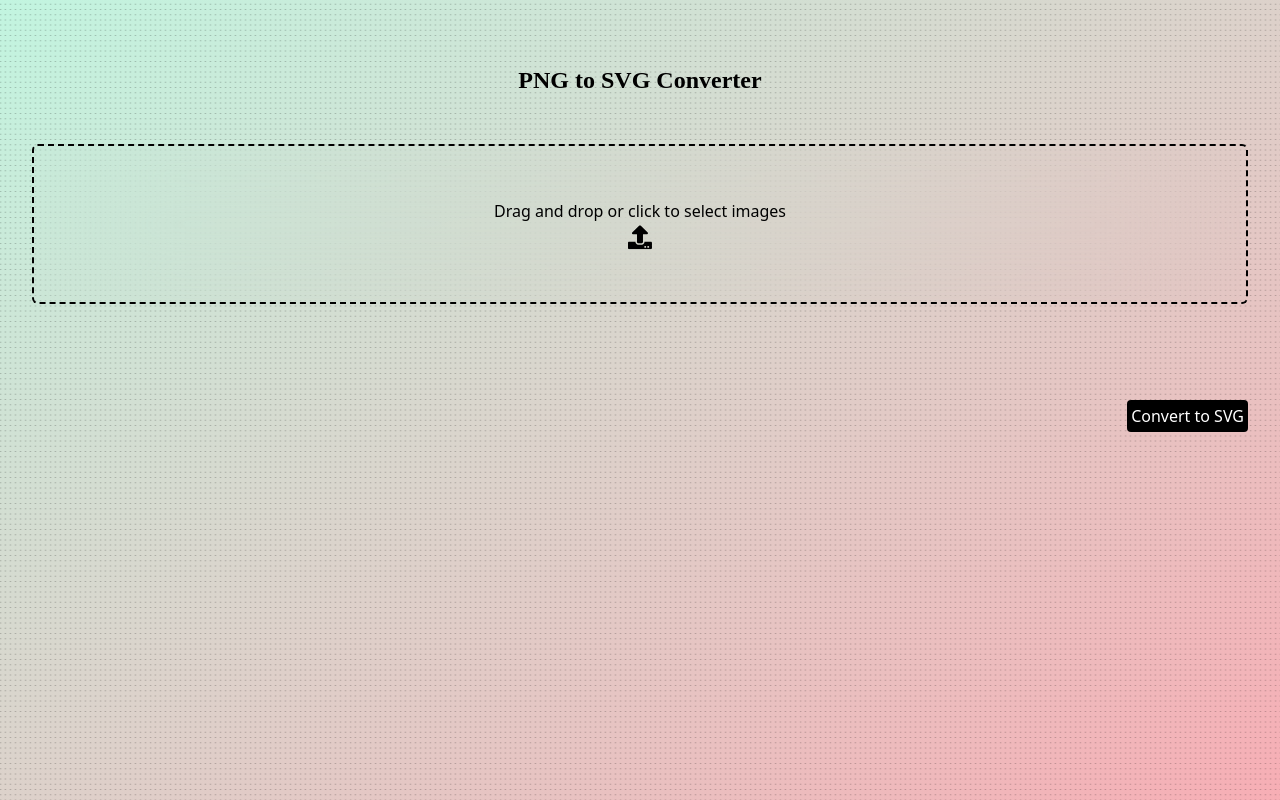
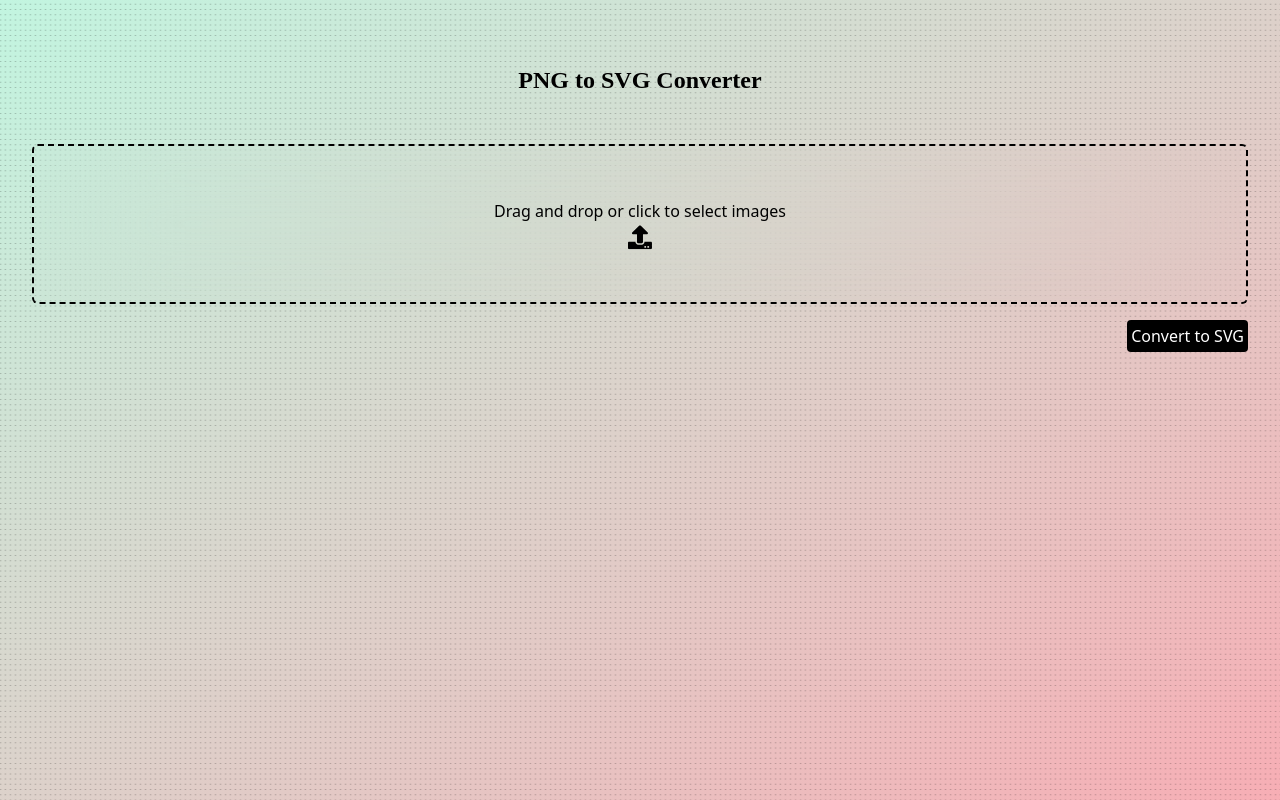
Before and after one commit to TraceOfHumanity/png-to-svg-convertor, a React (Vite) app: page / in a window 1280 px wide. Built offline with nearby package versions, Linux system fonts and the light colour scheme; a web font is replaced by a local one.

Commit message:
Refactor App component and add new components for better code organization

```diff
--- a/src/App.tsx
+++ b/src/App.tsx
@@ -1,90 +1,24 @@
-import { useState } from "react";
-import { trace } from "potrace";
-import JSZip from "jszip";
+import { Title } from "./components/Title";
+import { InputFiles } from "./components/InputFiles";
+import { PngImagesList } from "./components/PngImagesList";
+import { SvgImagesList } from "./components/SvgImagesList";
+import { ActionButtons } from "./components/ActionButtons";
+import { Loader } from "./components/Loader";
+import { useConvertor } from "./useConvertor";
 import { MainContainer } from "./components/MainContainer";
-import { Title } from "./components/Title";
-import { FaUpload } from "react-icons/fa";
-
 function App() {
-  const [images, setImages] = useState<{ name: string; data: string }[]>([]);
-  const [svgs, setSvgs] = useState<{ name: string; data: string }[]>([]);
-
-  const handleImageUpload = (event: React.ChangeEvent<HTMLInputElement>) => {
-    const files = event.target.files;
-    if (files) {
-      const newImages: { name: string; data: string }[] = [];
-      Array.from(files).forEach((file) => {
-        const reader = new FileReader();
-        reader.onload = (e) => {
-          newImages.push({ name: file.name, data: e.target?.result as string });
-          if (newImages.length === files.length) {
-            setImages((prevImages) => [...prevImages, ...newImages]);
-          }
-        };
-        reader.readAsDataURL(file);
-      });
-    }
-  };
-
-  const convertToSvg = async () => {
-    const newSvgs: { name: string; data: string }[] = [];
-    for (const img of images) {
-      const svgString = await new Promise<string>((resolve, reject) => {
-        trace(img.data, (err, svg) => {
-          if (err) reject(err);
-          else resolve(svg);
-        });
-      });
-      newSvgs.push({ name: img.name.replace(/\.png$/, ".svg"), data: svgString });
-    }
-    setSvgs(newSvgs);
-  };
-
-  const downloadAllSvgs = () => {
-    const zip = new JSZip();
-    svgs.forEach(({ name, data }) => {
-      zip.file(name, data);
-    });
-    zip.generateAsync({ type: "blob" }).then((content) => {
-      const url = URL.createObjectURL(content);
-      const a = document.createElement("a");
-      a.href = url;
-      a.download = "converted_svgs.zip";
-      document.body.appendChild(a);
-      a.click();
-      document.body.removeChild(a);
-      URL.revokeObjectURL(url);
-    });
-  };
+  const { images, svgs, isLoading, handleImageUpload, convertToSvg, downloadAllSvgs } = useConvertor();
 
   return (
     <MainContainer>
       <Title />
-      <div className="border-2 w-full min-h-40 border-dashed border-mainText backdrop-blur-3xl rounded-md hover:bg-slate-950/5 duration-200 relative">
-        <input className="w-full h-full opacity-0" type="file" accept="image/png" multiple onChange={handleImageUpload} />
-        <div className="text-mainText text-center absolute top-1/2 left-1/2 -translate-x-1/2 -translate-y-1/2 pointer-events-none">
-          <p>Drag and drop or click to select images</p>
-          <FaUpload className="text-2xl inline-block" />
-        </div>
+      <InputFiles handleImageUpload={handleImageUpload} />
+      <ActionButtons images={images} svgs={svgs} convertToSvg={convertToSvg} downloadAllSvgs={downloadAllSvgs} />
+      <div className="grid grid-cols-2 gap-4">
+        <PngImagesList images={images} />
+        {svgs.length > 0 && <SvgImagesList svgs={svgs} />}
       </div>
-      <div className="grid grid-cols-1 md:grid-cols-2 gap-4 lg:grid-cols-3 pb-5 md:pb-16">
-        {images.map((img, index) => (
-          <div key={index} className="flex flex-col gap-2 relative group border border-black rounded-md p-1 backdrop-blur">
-            <img className="mx-auto" src={img.data} alt={img.name} width={200} />
-            <p>{img.name}</p>
-          </div>
-        ))}
-      </div>
-      <button className="flex items-center gap-2 w-fit ml-auto bg-black text-white rounded p-1" onClick={convertToSvg} disabled={images.length === 0}>Convert to SVG</button>
-      {svgs.length > 0 && <button className="flex items-center gap-2 w-fit ml-auto bg-black text-white rounded p-1" onClick={downloadAllSvgs}>Download All SVGs</button>}
-      <div className="grid grid-cols-1 md:grid-cols-2 gap-4 lg:grid-cols-3 pb-5 md:pb-16">
-        {svgs.map((svg, index) => (
-          <div key={index} className="flex flex-col gap-2 relative group border border-black rounded-md p-1 backdrop-blur">
-            <div className="w-full h-full [&_svg]:w-full [&_svg]:h-full"  dangerouslySetInnerHTML={{ __html: svg.data }} />
-            <p>{svg.name}</p>
-          </div>
-        ))}
-      </div>
+      {<Loader isLoading={isLoading} />}
     </MainContainer>
   );
 }
--- /dev/null
+++ b/src/components/ActionButtons.tsx
@@ -0,0 +1,15 @@
+
+interface ActionButtonsProps {
+  images: { name: string; data: string }[];
+  svgs: { name: string; data: string }[];
+  convertToSvg: () => void;
+  downloadAllSvgs: () => void;
+}
+export const ActionButtons = ({ images, svgs, convertToSvg, downloadAllSvgs }: ActionButtonsProps) => {
+  return (
+    <div className="flex items-center gap-2 w-fit ml-auto">
+      <button className="flex items-center gap-2 w-fit ml-auto bg-black text-white rounded p-1" onClick={convertToSvg} disabled={images.length === 0}>Convert to SVG</button>
+      {svgs.length > 0 && <button className="flex items-center gap-2 w-fit ml-auto bg-black text-white rounded p-1" onClick={downloadAllSvgs}>Download All SVGs</button>}
+    </div>
+  )
+}
--- /dev/null
+++ b/src/components/InputFiles.tsx
@@ -0,0 +1,17 @@
+import { FaUpload } from "react-icons/fa"
+
+interface InputFilesProps {
+  handleImageUpload: (event: React.ChangeEvent<HTMLInputElement>) => void;
+}
+
+export const InputFiles = ({ handleImageUpload }: InputFilesProps) => {
+  return (
+    <div className="border-2 w-full min-h-40 border-dashed border-mainText backdrop-blur-3xl rounded-md hover:bg-slate-950/5 duration-200 relative">
+    <input className="w-full h-full opacity-0" type="file" accept="image/png" multiple onChange={handleImageUpload} />
+    <div className="text-mainText text-center absolute top-1/2 left-1/2 -translate-x-1/2 -translate-y-1/2 pointer-events-none">
+      <p>Drag and drop or click to select images</p>
+      <FaUpload className="text-2xl inline-block" />
+    </div>
+  </div>
+  )
+}
--- /dev/null
+++ b/src/components/Loader.tsx
@@ -0,0 +1,12 @@
+interface LoaderProps {
+  isLoading: boolean;
+}
+
+export const Loader = ({ isLoading }: LoaderProps) => {
+  if (!isLoading) return null;
+  return (
+    <div className="flex items-center justify-center">
+      <img src="/loader.svg" alt="loading" className="w-16" />
+    </div>
+  );
+};
--- /dev/null
+++ b/src/components/PngImagesList.tsx
@@ -0,0 +1,17 @@
+
+interface PngImagesListProps {
+  images: { name: string; data: string }[];
+}
+
+export const PngImagesList = ({ images }: PngImagesListProps) => {
+  return (
+    <div className="grid grid-cols-1 md:grid-cols-2 gap-4 lg:grid-cols-3 pb-5 md:pb-16">
+    {images.map((img, index) => (
+      <div key={index} className="flex flex-col gap-2 relative group border border-black rounded-md p-1 backdrop-blur">
+        <img className="mx-auto" src={img.data} alt={img.name} width={200} />
+        <p>{img.name}</p>
+      </div>
+    ))}
+  </div>
+  )
+}
--- /dev/null
+++ b/src/components/SvgImagesList.tsx
@@ -0,0 +1,17 @@
+
+interface SvgImagesListProps {
+  svgs: { name: string; data: string }[];
+}
+
+export const SvgImagesList = ({ svgs }: SvgImagesListProps) => {
+  return (
+    <div className="grid grid-cols-1 md:grid-cols-2 gap-4 lg:grid-cols-3 pb-5 md:pb-16 relative after:content-[''] after:absolute after:w-px after:bg-black after:h-full after:-left-2 after:top-0 after:opacity-50">
+    {svgs.map((svg, index) => (
+      <div key={index} className="flex flex-col gap-2 relative group border border-black rounded-md p-1 backdrop-blur">
+        <div className="w-full h-full [&_svg]:w-full [&_svg]:h-full"  dangerouslySetInnerHTML={{ __html: svg.data }} />
+        <p>{svg.name}</p>
+      </div>
+    ))}
+  </div>
+  )
+}
--- /dev/null
+++ b/src/useConvertor.ts
@@ -0,0 +1,60 @@
+import { useState } from "react";
+import { trace } from "potrace";
+import JSZip from "jszip";
+
+export const useConvertor = () => {
+  const [images, setImages] = useState<{ name: string; data: string }[]>([]);
+  const [svgs, setSvgs] = useState<{ name: string; data: string }[]>([]);
+  const [isLoading, setIsLoading] = useState(false);
+  const handleImageUpload = (event: React.ChangeEvent<HTMLInputElement>) => {
+    const files = event.target.files;
+    if (files) {
+      const newImages: { name: string; data: string }[] = [];
+      Array.from(files).forEach((file) => {
+        const reader = new FileReader();
+        reader.onload = (e) => {
+          newImages.push({ name: file.name, data: e.target?.result as string });
+          if (newImages.length === files.length) {
+            setImages((prevImages) => [...prevImages, ...newImages]);
+          }
+        };
+        reader.readAsDataURL(file);
+      });
+    }
+  };
+
+  const convertToSvg = async () => {
+    const newSvgs: { name: string; data: string }[] = [];
+    setIsLoading(true);
+    for (const img of images) {
+      const svgString = await new Promise<string>((resolve, reject) => {
+        trace(img.data, (err, svg) => {
+          if (err) reject(err);
+          else resolve(svg);
+        });
+      });
+      newSvgs.push({ name: img.name.replace(/\.png$/, ".svg"), data: svgString });
+    }
+    setSvgs(newSvgs);
+    setIsLoading(false);
+  };
+
+  const downloadAllSvgs = () => {
+    const zip = new JSZip();
+    svgs.forEach(({ name, data }) => {
+      zip.file(name, data);
+    });
+    zip.generateAsync({ type: "blob" }).then((content) => {
+      const url = URL.createObjectURL(content);
+      const a = document.createElement("a");
+      a.href = url;
+      a.download = "converted_svgs.zip";
+      document.body.appendChild(a);
+      a.click();
+      document.body.removeChild(a);
+      URL.revokeObjectURL(url);
+    });
+  };
+
+  return { images, svgs, isLoading, handleImageUpload, convertToSvg, downloadAllSvgs };
+};
```
Also changed, not shown: public/loader.svg (added).
